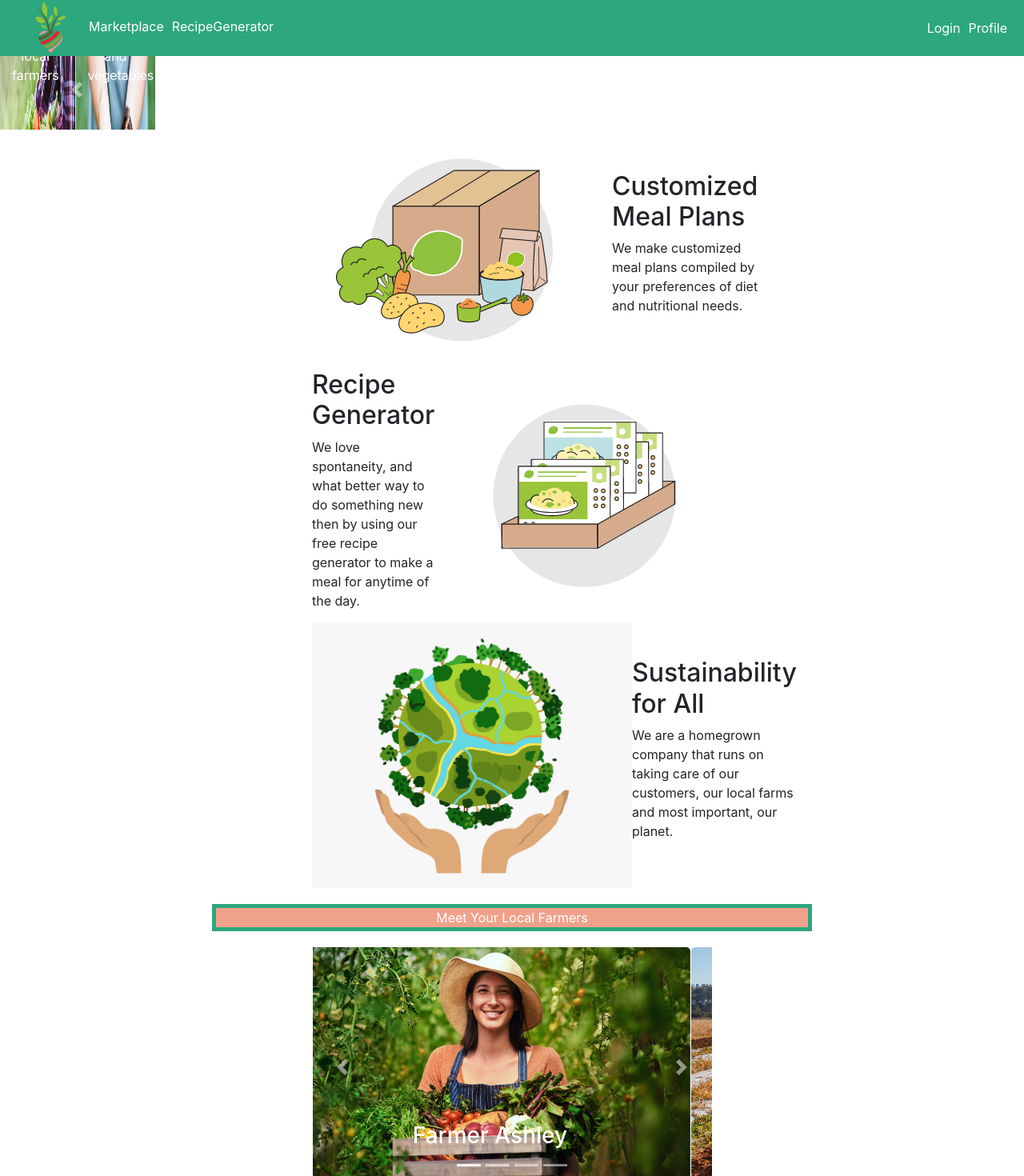
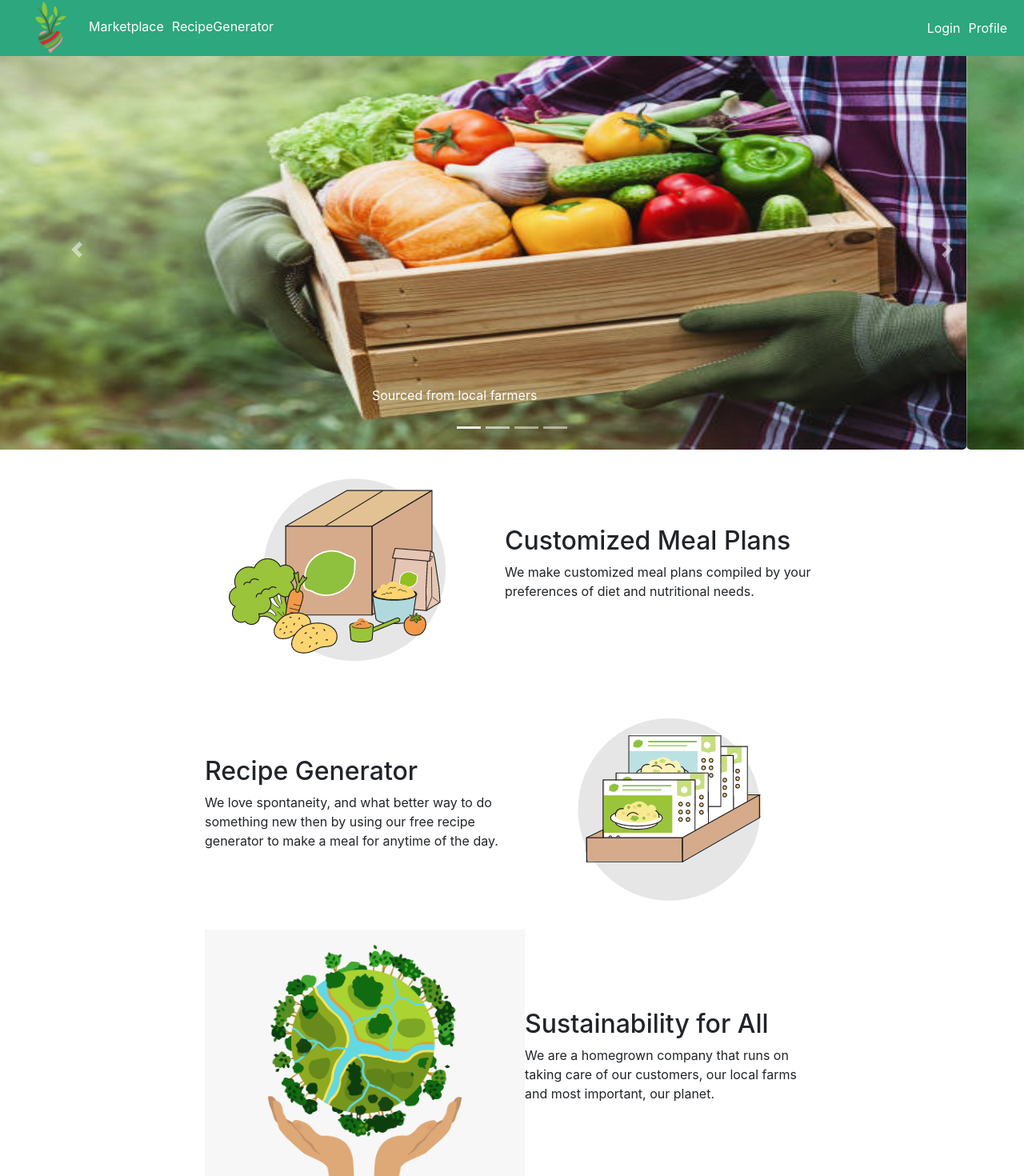
Before and after one commit to 4-Tenacious-Tasman/HealthyFood, a React app: page / in a window 1280 px wide. Shown: the top 1470 px of the page at 80% size. Built offline with nearby package versions, Linux system fonts and the light colour scheme; the HTML template or start-up script is replaced by a standard one.

Commit message:
Shift center information page to be dynamic and add css to farmer carousel

```diff
--- a/client/src/component/homepage/HeroSection.jsx
+++ b/client/src/component/homepage/HeroSection.jsx
@@ -5,6 +5,7 @@ import Ashley from "../../../public/images/Farmer-Ashley.jpeg";
 import Dan from "../../../public/images/Farmer-dan.jpeg";
 import John from "../../../public/images/Farmer-John-.jpeg";
 import Olu from "../../../public/images/FarmerOlu.jpeg";
+import styles from './Homepage.module.css';
 
 
 class HeroSection extends React.Component {
@@ -25,11 +26,11 @@ class HeroSection extends React.Component {
             </div>
           </div>
         </div>
-        <div className="container-fluid" style={{display: "flex", justifyContent: "center"}}>
-          <Carousel style={{width: "499px"}}>
-            <Carousel.Item style={{ height: "300px", width: "500px"  }}>
+        <div className="container-fluid" style={{display: "flex", justifyContent: "center", width: "1000px"}}>
+          <Carousel >
+            <Carousel.Item className={styles.farmerCarousel} >
               <img
-                style={{ height: "300px", borderRadius: "5px" }}
+                style={{ height: "500px", borderRadius: "5px", width: "100%" }}
                 className="d-block w-100"
                 src={Ashley}
               />
@@ -39,9 +40,9 @@ class HeroSection extends React.Component {
               </Carousel.Caption>
             </Carousel.Item>
 
-            <Carousel.Item style={{ height: "300px", width: "500px" }}>
+            <Carousel.Item className={styles.farmerCarousel}>
               <img
-                style={{ height: "300px", borderRadius: "5px" }}
+                style={{ height: "500px", borderRadius: "5px" }}
                 className="d-block w-100"
                 src={Olu}
               />
@@ -51,9 +52,9 @@ class HeroSection extends React.Component {
               </Carousel.Caption>
             </Carousel.Item>
 
-            <Carousel.Item style={{ height: "300px", width: "500px"  }}>
+            <Carousel.Item className={styles.farmerCarousel}>
               <img
-                style={{ height: "300px", borderRadius: "5px" }}
+                style={{ height: "500px", borderRadius: "5px" }}
                 className="d-block w-100"
                 src={John}
               />
@@ -63,9 +64,9 @@ class HeroSection extends React.Component {
               </Carousel.Caption>
             </Carousel.Item>
 
-            <Carousel.Item style={{height: "300px", width: "500px" }}>
+            <Carousel.Item className={styles.farmerCarousel}>
               <img
-                style={{ height: "300px", borderRadius: "5px" }}
+                style={{ height: "500px", borderRadius: "5px" }}
                 className="d-block w-100"
                 src={Dan}
               />
--- a/client/src/component/homepage/Homepage.module.css
+++ b/client/src/component/homepage/Homepage.module.css
@@ -7,14 +7,16 @@
   display: flex;
   flex-direction: row;
   align-items: center;
-  width: 500px;
+  width: 60vw;
   margin: 0 auto;
+  justify-content: space-evenly;
 }
 
 .descriptionPageHome {
   display: flex;
   flex-direction: column;
-  width: 100%;
+  margin: 0 auto;
+  width: 60%;
 }
 
 .carouselContainerMission {
@@ -24,9 +26,8 @@
 }
 
 .innerCarousel {
-  height: 100px;
-  width: 100px;
-  object-fit: contain;
+  height: 500px;
+  width: 100%;
 }
 
 .recipeOptions {
@@ -112,3 +113,14 @@
   font-weight: bold;
   text-align: left;
 }
+
+.farmerCarousel{
+  height: 500px;
+  width: 60vw;
+}
+
+.farmerImage{
+  width: 100%;
+  height: 100%;
+  object-fit: cover;
+}
```
